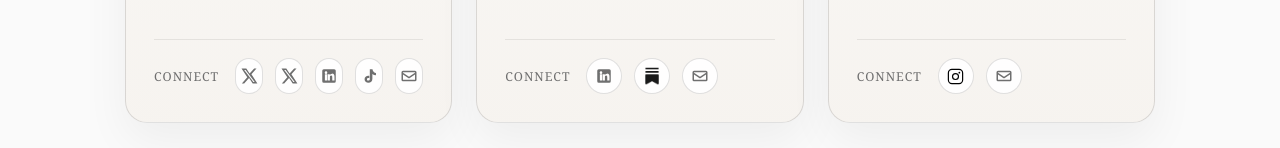
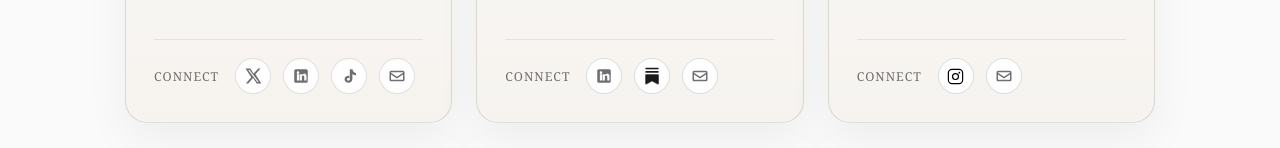
Before and after one commit to WilberforceOdiwuor/Ajir-Research-Labs-website, a plain HTML site: page team.html in a window 1280 px wide. Shown: the part 1130-1278 px from the top of the page. Drawn offline with Linux system fonts and the light colour scheme.

Commit message:
Remove duplicate founder X link

```diff
--- a/team.html
+++ b/team.html
@@ -78,9 +78,6 @@
 
       <div class="profile-links" aria-label="Founder links">
         <span class="social-label">Connect</span>
-        <a class="icon-link" href="https://x.com/ajir_research" target="_blank" rel="noopener noreferrer" aria-label="Ajir Research Labs on X">
-          <img src="./assets/icons/x.svg" alt="">
-        </a>
         <a class="icon-link" href="https://x.com/WilberforceOdi1" target="_blank" rel="noopener noreferrer" aria-label="Wilberforce Odiwuor on X">
           <img src="./assets/icons/x.svg" alt="">
         </a>
```
